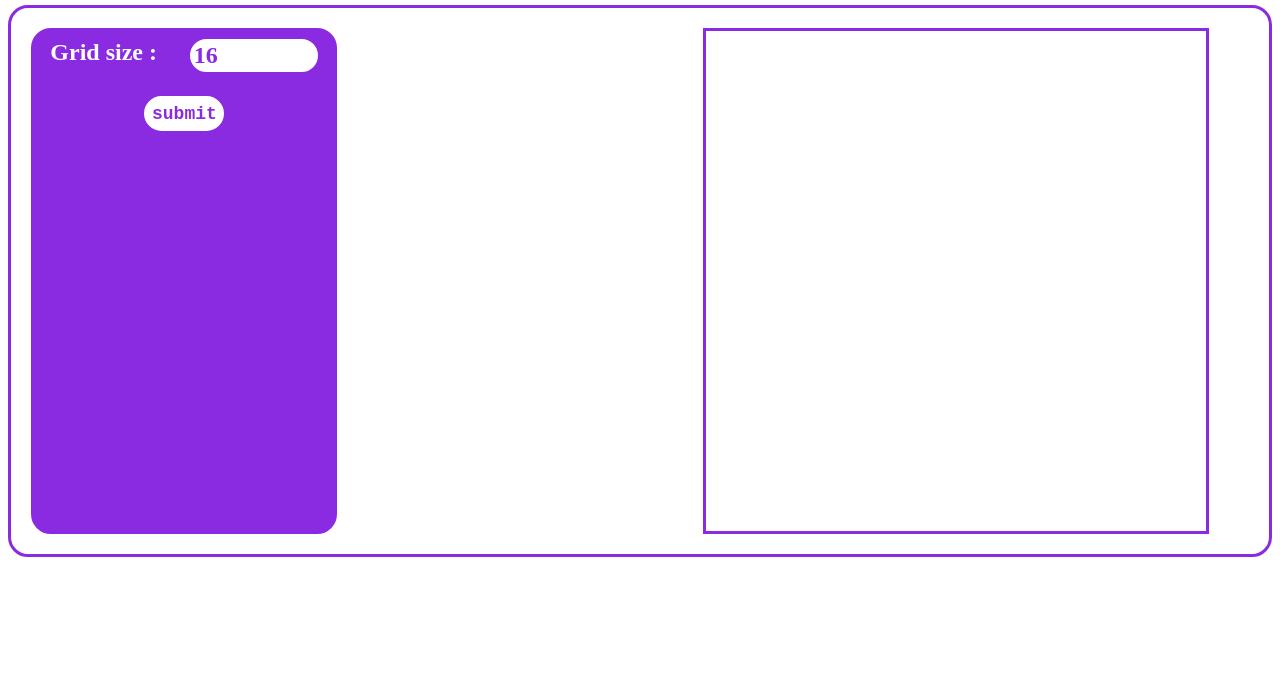
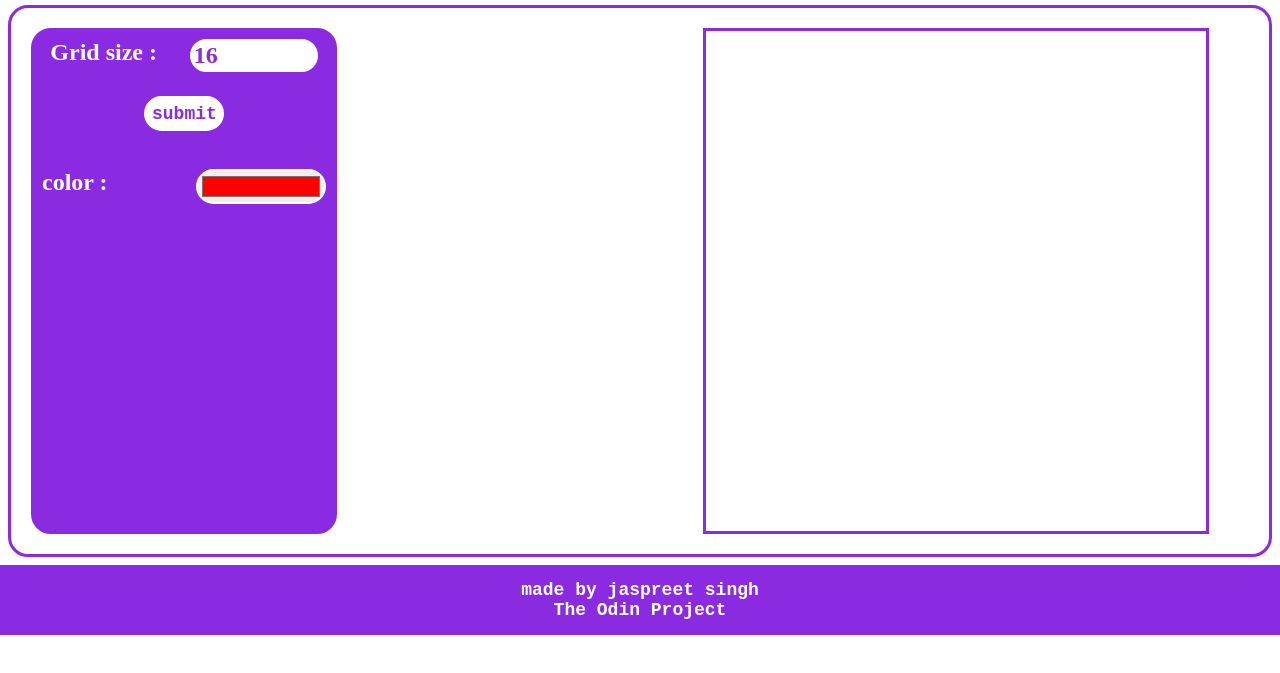
Before and after one commit to Jaspreet-Singh-gill/sketchpad, a plain HTML site: page index.html in a window 1280 px wide. Shown: the part 71-744 px from the top of the page. Drawn offline with Linux system fonts and the light colour scheme.

Commit message:
add color changing button

```diff
--- a/index.html
+++ b/index.html
@@ -28,12 +28,24 @@
                         </button>
                     </div>
                 </div>
+                <div class ="colorPicker">
+                    <div id ="cText">
+                        color :
+                    </div>
+                    <div id ="cInput">
+
+                     <input type="color" value= "#FF0000">
+                     </div>
+                </div>
 
             </div>
         </div>
         <div class="footer">
             <div class ="footerText">
-
+                made by jaspreet singh
+            </div>
+            <div>
+                The Odin Project
             </div>
         </div>
     </body>
--- a/script.js
+++ b/script.js
@@ -14,6 +14,10 @@ middleRight = document.querySelector(".middleRight");
 submit.addEventListener("click",function(){
     middle.removeChild(middleRight);
     let val = inputForm.value;
+    if(val > 130){
+        val =16;
+        alert("Sorry but the grid side is limited to 130 boxes per row\nSo default 16 has been seted now");
+    }
     val = parseInt(val);
     let hightBox = 500/val;
     // let temp = document.createElement("div");
@@ -25,8 +29,11 @@ submit.addEventListener("click",function(){
         let div = document.createElement("div");
         div.style.cssText = `width:${hightBox}px;height:${hightBox}px;border:1px solid white;
                             box-sizing:border-box;`;
+
         div.addEventListener("mousemove",function(){
-            div.style.backgroundColor = "red";
+            let colorBox = document.querySelector("#cInput input");
+
+            div.style.backgroundColor = colorBox.value;
         });
         div.classList.add("divHover");
         middleRight.appendChild(div);
--- a/style.css
+++ b/style.css
@@ -2,13 +2,17 @@ body{
     margin:0;
 }
 
-.header{
+.header,
+.footer{
     display: flex;
     justify-content: center;
     align-items: center;
     background-color: blueviolet;
+    flex:1;
+    min-width: 810px;
 }
-.headingText{
+.headingText,
+.footer{
     font-size: 34px;
     color:white;
     font-weight: bold;
@@ -36,13 +40,17 @@ body{
     max-width: 300px;
     height: 500px;
     flex:1;
+    gap:30px;
 
 
 
 
 }
 
-#inputText{
+
+
+#inputText,
+#cText{
     font-size: 24px;
     color:white;
     font-family: "Lucida HandWriting",serif;
@@ -101,3 +109,26 @@ body{
     flex-wrap: wrap;
 
 }
+
+
+.footer{
+    flex-direction: column;
+    font-size: 18px;
+}
+
+
+.colorPicker{
+
+    display: flex;
+    flex-wrap: wrap;
+    justify-content: space-between;
+}
+
+#cInput input{
+    margin :8px;
+    width:130px;
+    height: 35px;
+    border:2px solid white;
+    border-radius: 20px;
+
+}
```
